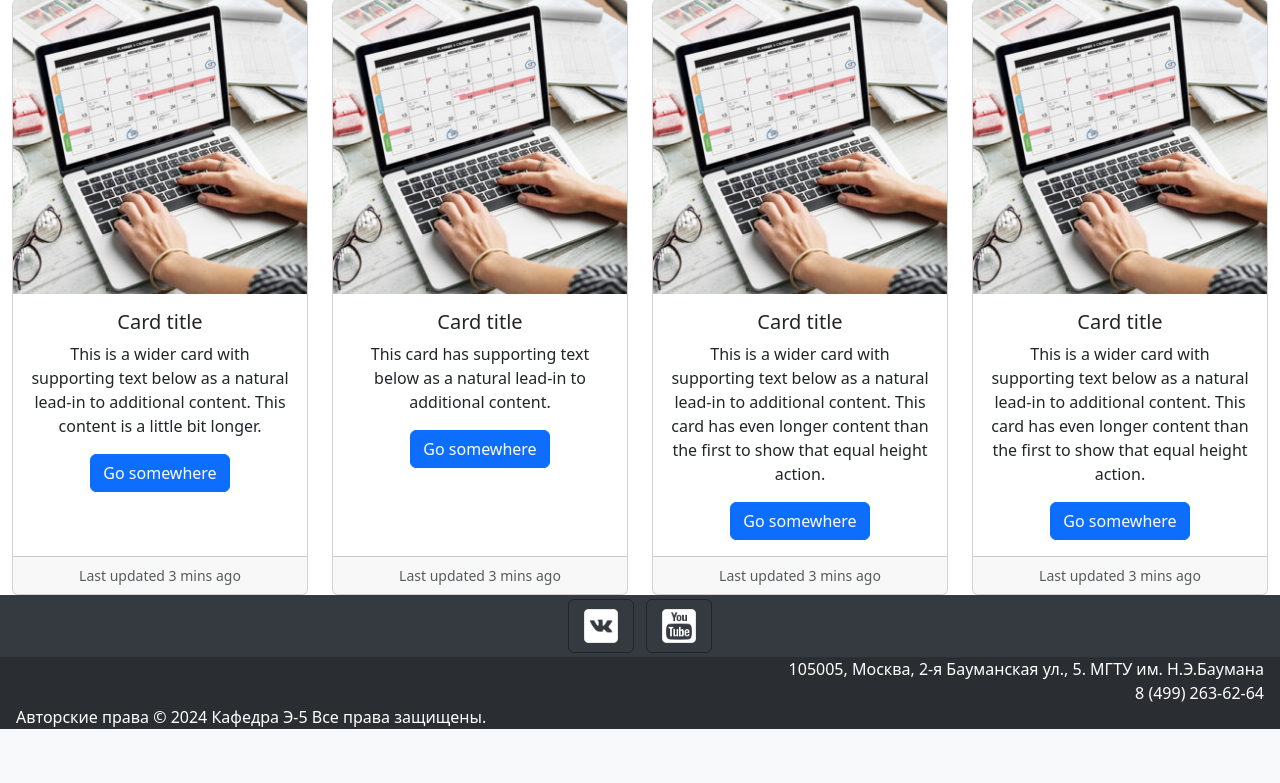
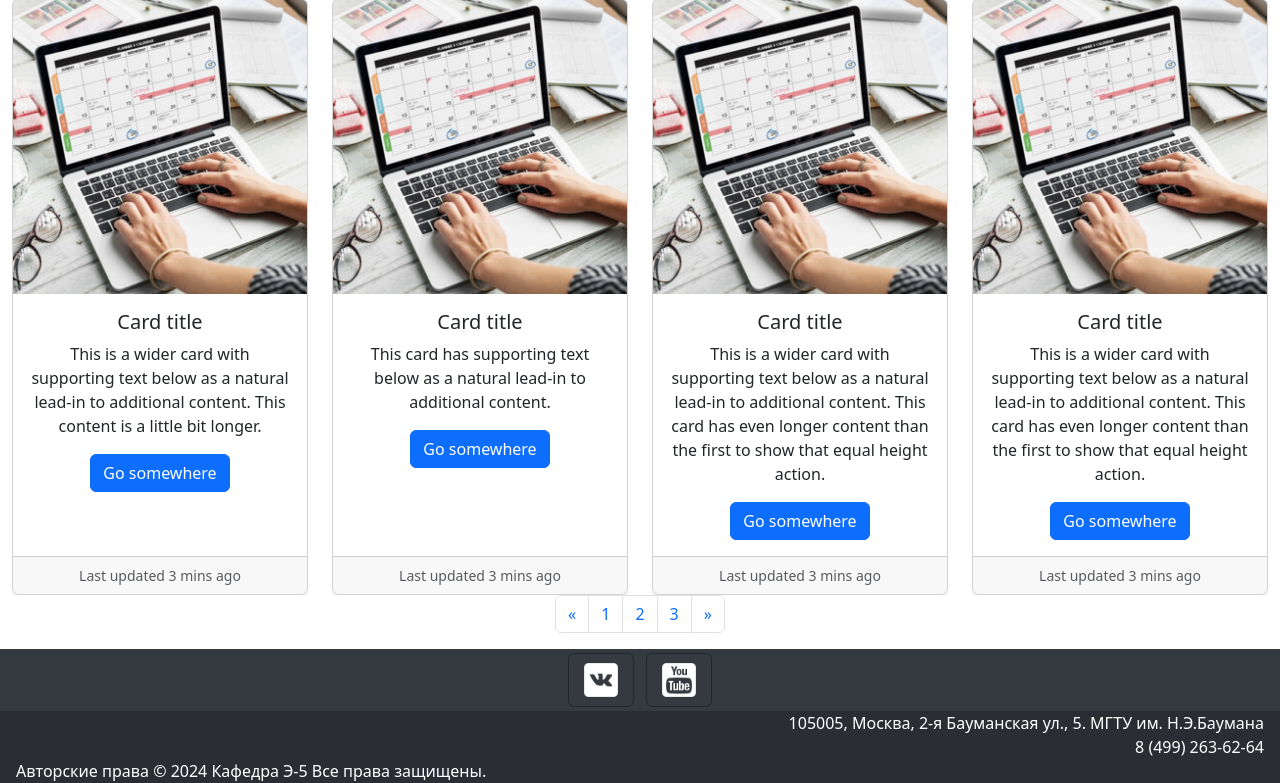
Before and after one commit to pendelbus555/e5-project, a Django app: page /site in a window 1280 px wide. Shown: the part 927-1710 px from the top of the page. Before the commit the page ends 1656 px from the top, so only its background shows below. Run offline with Django 5.2, Linux system fonts and the light colour scheme; some libraries are stand-ins or nearby versions.

Commit message:
Add pagination element

```diff
--- a/e5_site/e5_app/templates/e5_app/index.html
+++ b/e5_site/e5_app/templates/e5_app/index.html
@@ -125,10 +125,7 @@
 
 <main>
     <div class="container-fluid text-center">
-
         <h1>Новости</h1>
-
-
         <div class="row g-4">
             <div class="col-xl-3 col-sm-6">
                 <div class="card custom-card mx-auto h-100">
@@ -193,9 +190,27 @@
                 </div>
             </div>
         </div>
+    </div>
 
 
-    </div>
+    <nav aria-label="Page navigation example">
+        <ul class="pagination justify-content-center">
+            <li class="page-item">
+                <a class="page-link" href="#" aria-label="Previous">
+                    <span aria-hidden="true">&laquo;</span>
+                </a>
+            </li>
+            <li class="page-item"><a class="page-link" href="#">1</a></li>
+            <li class="page-item"><a class="page-link" href="#">2</a></li>
+            <li class="page-item"><a class="page-link" href="#">3</a></li>
+            <li class="page-item">
+                <a class="page-link" href="#" aria-label="Next">
+                    <span aria-hidden="true">&raquo;</span>
+                </a>
+            </li>
+        </ul>
+    </nav>
+
 
 </main>
 
```
Lines whose indentation alone changed are shown as unchanged.
